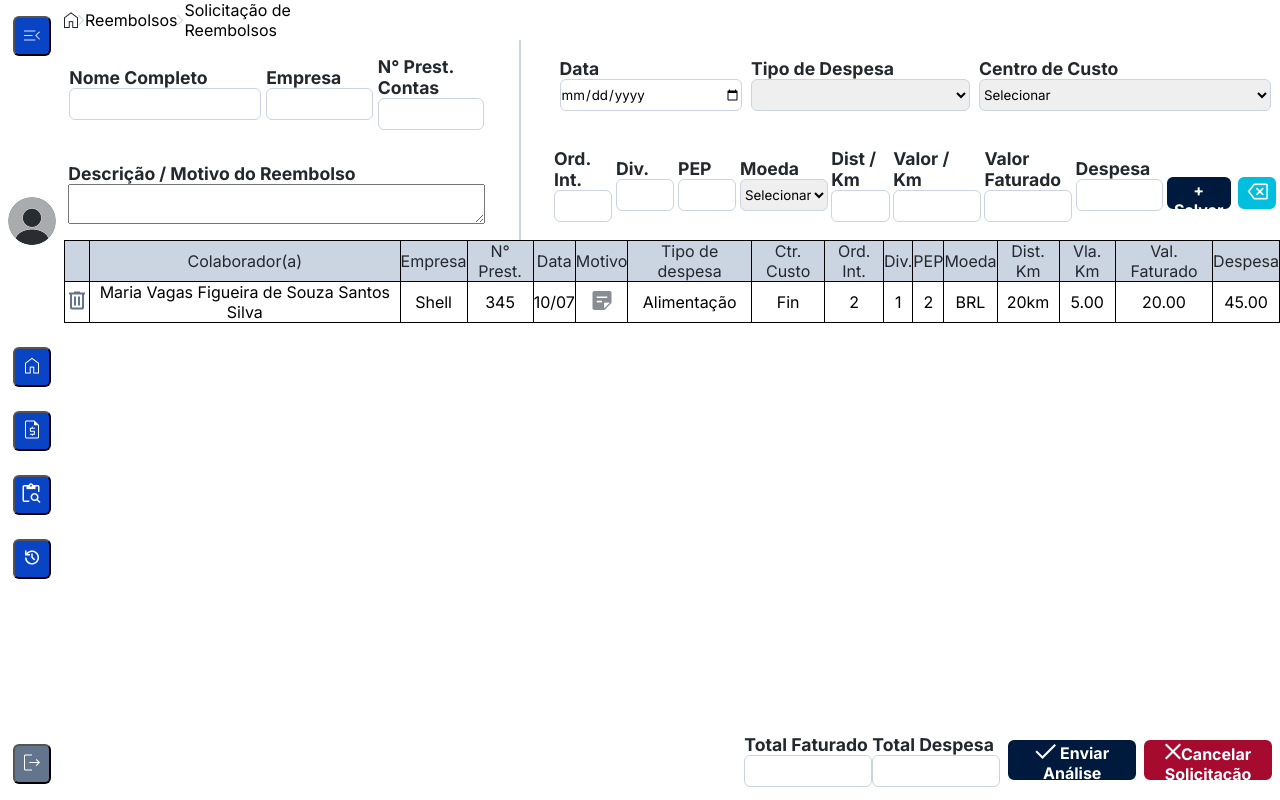
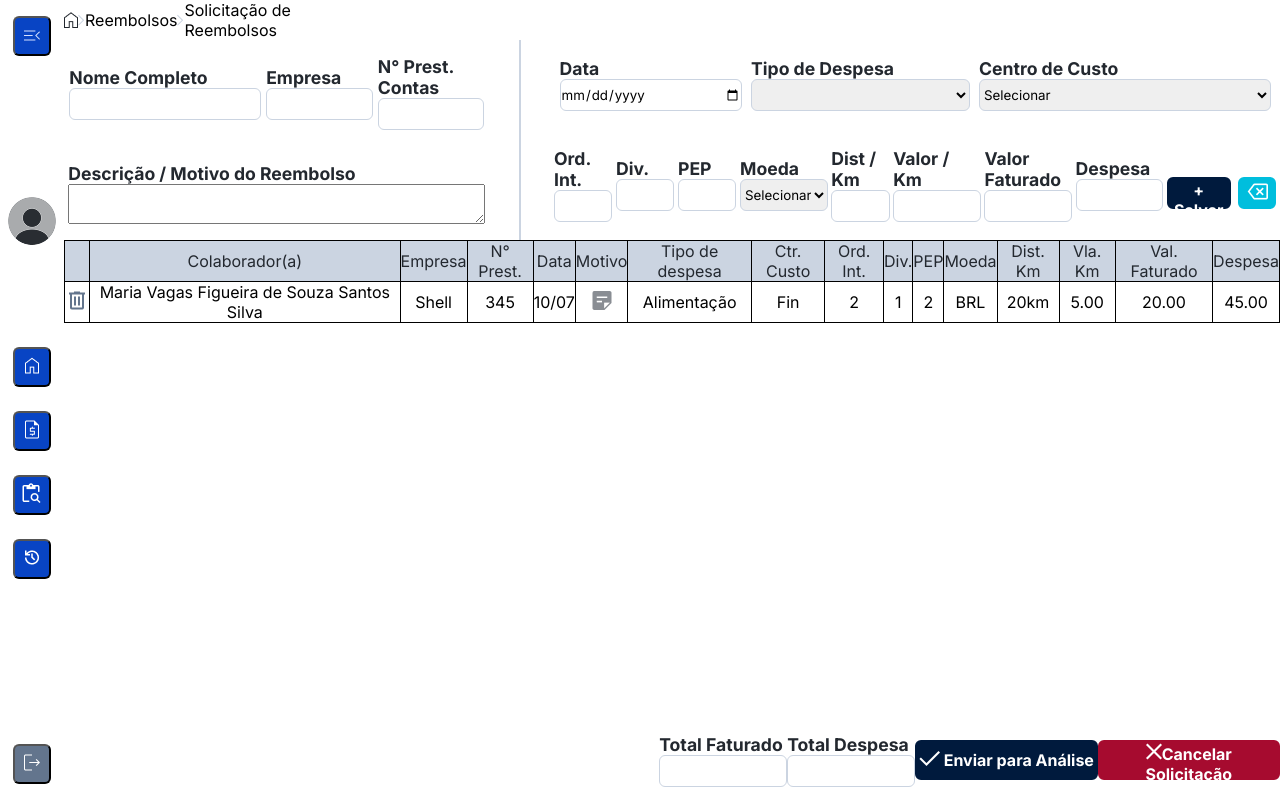
Before and after one commit to wisneysouza/SISPAR, a React (Vite) app: page /solicitacao in a window 1280 px wide. Built offline with nearby package versions, Linux system fonts and the light colour scheme.

Commit message:
estilizando os botões da aba solicitação

```diff
--- a/src/components/solicitacao/Solicitacao.jsx
+++ b/src/components/solicitacao/Solicitacao.jsx
@@ -206,17 +206,17 @@ function Solicitacao() {
           <div className={styles.total}>
             <div className={styles.totalFaturado}>
               <label htmlFor="">Total Faturado</label>
-              <input type="number" name="" id="" />
+              <input type="number" name="totalFaturado" id="totalFaturado" />
             </div>
 
             <div className={styles.totalDespesa}>
               <label htmlFor="">Total Despesa</label>
-              <input type="number" name="" id="" />
+              <input type="number" name="totalDespesa" id="totalDespesa" />
             </div>
 
             <div className={styles.botoesAnalise}>
             <button className={styles.botaoEnviarAnalise}>
-                <img src={Check} alt="ícone do botão cancelar" /> Enviar Análise</button>
+                <img src={Check} alt="ícone do botão enviar" /> Enviar para Análise</button>
                 <button className={styles.cancelar}>
                   <img src={X} alt="ícone do botão cancelar" />
                    Cancelar Solicitação
--- a/src/components/solicitacao/Solicitacao.module.scss
+++ b/src/components/solicitacao/Solicitacao.module.scss
@@ -188,7 +188,7 @@ width: 10vw;
 }
 .botoesAnalise{
     //border:  solid red;
-    width: 23%;
+    width: 30%;
     display: flex;
     justify-content: space-evenly;
     align-items: center;
@@ -200,7 +200,7 @@ width: 10vw;
     border-radius: 6px;
     background-color: #001A3D;
     color: #ffffff;
-    width: 10vw;
+    width: 15vw;
     height: 5vh;
     font-size: 1rem;
     font-weight: 700;
@@ -211,7 +211,7 @@ width: 10vw;
         border-radius: 6px;
         background-color: #A60B2F;
         color: #ffffff;
-        width: 10vw;
+        width: 15vw;
         height: 5vh;
         font-size: 1rem;
         font-weight: 700;
```
